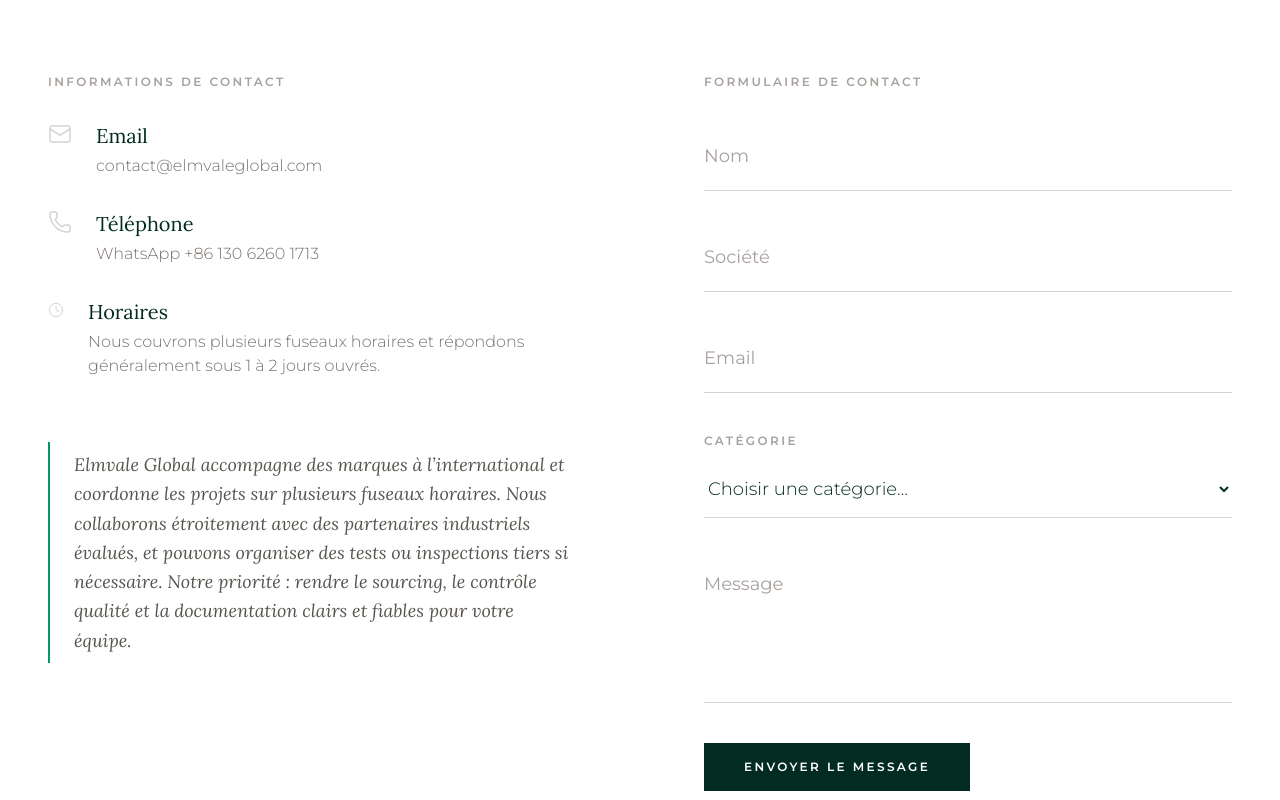
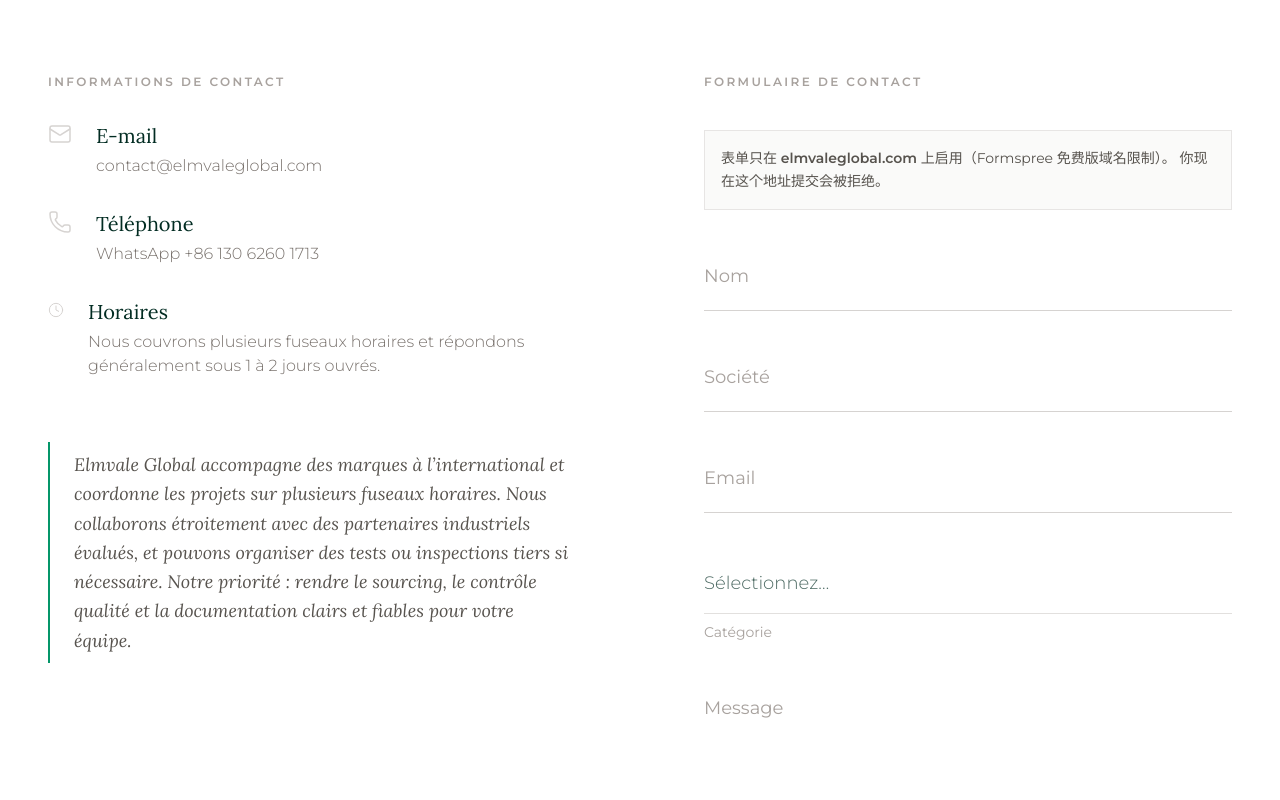
Before and after one commit to cathy6140/-Elmvale-Global-.github.io, a React (Vite) app: page /#/contact in a window 1280 px wide. Shown: the part 480-1280 px from the top of the page. Built offline with nearby package versions, Linux system fonts and the light colour scheme.

Commit message:
Update Contact.tsx

```diff
--- a/src/pages/Contact.tsx
+++ b/src/pages/Contact.tsx
@@ -1,84 +1,51 @@
-import React, { useContext, useMemo, useState } from "react";
+import React, { useContext, useMemo } from "react";
 import { useSearchParams } from "react-router-dom";
 import { LanguageContext } from "../App";
 import { content } from "../content";
 import { Mail, Phone, Clock } from "lucide-react";
 
-const FORM_ENDPOINT = "https://formspree.io/f/xjkaopok"; // ✅ 改成你自己的 Formspree endpoint
+const FORMSPREE_ENDPOINT = "https://formspree.io/f/xjkaopok";
 
 const Contact: React.FC = () => {
   const { language } = useContext(LanguageContext);
   const t = content[language].contact;
 
   const [searchParams] = useSearchParams();
-  const [status, setStatus] = useState<"idle" | "sending" | "success" | "error">("idle");
+  const presetCategory = searchParams.get("category") || "";
 
-  // ✅ 从 URL 读取预选分类：/contact?category=Tubes%20%26%20Sachets
-  const prefillCategory = useMemo(() => {
-    const raw = (searchParams.get("category") || "").trim();
-    if (!raw) return "";
+  const isOfficialHost = useMemo(() => {
+    const host = window.location.hostname;
+    return host === "elmvaleglobal.com"; // 你确认最终就是这个
+  }, []);
 
-    // 统一成 value（EN）以便 <option value="..."> 命中
-    const map: Record<string, string> = {
-      // EN
-      "Bottles & Jars": "Bottles & Jars",
-      "Tubes & Sachets": "Tubes & Sachets",
-      "Pumps & Dispensers": "Pumps & Dispensers",
-      "Caps & Closures": "Caps & Closures",
-      Other: "Other",
+  // 你要的“其他”
+  const categories = useMemo(
+    () => [
+      { value: "airless", labelEn: "Airless", labelFr: "Airless" },
+      { value: "bottles-jars", labelEn: "Bottles & Jars", labelFr: "Flacons & Pots" },
+      { value: "tubes-sachets", labelEn: "Tubes & Sachets", labelFr: "Tubes & Sachets" },
+      { value: "pumps-dispensers", labelEn: "Pumps & Dispensers", labelFr: "Pompes & Distributeurs" },
+      { value: "caps-closures", labelEn: "Caps & Closures", labelFr: "Bouchons & Fermetures" },
+      { value: "other", labelEn: "Other", labelFr: "Autre" },
+    ],
+    []
+  );
 
-      // FR -> EN value
-      "Flacons & Pots": "Bottles & Jars",
-      "Pompes & Distributeurs": "Pumps & Dispensers",
-      "Bouchons & Fermetures": "Caps & Closures",
-      Autre: "Other",
-    };
-
-    return map[raw] || raw;
-  }, [searchParams]);
-
-  const onSubmit = async (e: React.FormEvent<HTMLFormElement>) => {
-    e.preventDefault();
-    setStatus("sending");
-
-    const form = e.currentTarget;
-    const formData = new FormData(form);
-
-    try {
-      const res = await fetch(FORM_ENDPOINT, {
-        method: "POST",
-        body: formData,
-        headers: { Accept: "application/json" },
-      });
-
-      if (res.ok) {
-        setStatus("success");
-        form.reset();
-      } else {
-        setStatus("error");
-      }
-    } catch {
-      setStatus("error");
-    }
-  };
+  const categoryLabel = (c: (typeof categories)[number]) =>
+    language === "fr" ? c.labelFr : c.labelEn;
 
   return (
     <div className="bg-white min-h-screen pt-32">
       {/* Header */}
       <section className="px-6 lg:px-12 max-w-screen-2xl mx-auto mb-20">
-        <h1 className="font-serif text-5xl md:text-7xl text-brand-dark mb-8">
-          {t.intro.title}
-        </h1>
-        <p className="text-xl text-stone-600 font-light max-w-2xl leading-relaxed">
-          {t.intro.desc}
-        </p>
+        <h1 className="font-serif text-5xl md:text-7xl text-brand-dark mb-8">{t.intro.title}</h1>
+        <p className="text-xl text-stone-600 font-light max-w-2xl leading-relaxed">{t.intro.desc}</p>
       </section>
 
       <div className="max-w-screen-2xl mx-auto px-6 lg:px-12 pb-32">
         <div className="grid grid-cols-1 lg:grid-cols-2 gap-20 lg:gap-32">
           {/* Info Side */}
           <div className="space-y-16">
-            {/* Contact Details */}
             <div>
               <h2 className="font-sans text-xs font-bold uppercase tracking-[0.2em] text-stone-400 mb-8">
                 {t.details.title}
@@ -86,44 +53,32 @@ const Contact: React.FC = () => {
 
               <div className="space-y-8">
                 <div className="flex items-start gap-6 group">
-                  <Mail
-                    className="w-6 h-6 text-stone-300 group-hover:text-brand-primary transition"
-                    strokeWidth={1.5}
-                  />
+                  <Mail className="w-6 h-6 text-stone-300 group-hover:text-brand-primary transition" strokeWidth={1.5} />
                   <div>
                     <span className="block font-serif text-xl text-brand-dark mb-1">
-                      {language === "fr" ? "Email" : "Email"}
+                      {t.details.labels?.email ?? "Email"}
                     </span>
-                    <a
-                      href={`mailto:${t.details.email}`}
-                      className="text-stone-500 font-light hover:text-brand-dark transition"
-                    >
+                    <a href={`mailto:${t.details.email}`} className="text-stone-500 font-light hover:text-brand-dark transition">
                       {t.details.email}
                     </a>
                   </div>
                 </div>
 
                 <div className="flex items-start gap-6 group">
-                  <Phone
-                    className="w-6 h-6 text-stone-300 group-hover:text-brand-primary transition"
-                    strokeWidth={1.5}
-                  />
+                  <Phone className="w-6 h-6 text-stone-300 group-hover:text-brand-primary transition" strokeWidth={1.5} />
                   <div>
                     <span className="block font-serif text-xl text-brand-dark mb-1">
-                      {language === "fr" ? "Téléphone" : "Phone"}
+                      {t.details.labels?.phone ?? "Phone"}
                     </span>
                     <span className="text-stone-500 font-light">{t.details.phone}</span>
                   </div>
                 </div>
 
                 <div className="flex items-start gap-6 group">
-                  <Clock
-                    className="w-6 h-6 text-stone-300 group-hover:text-brand-primary transition"
-                    strokeWidth={1.5}
-                  />
+                  <Clock className="w-6 h-6 text-stone-300 group-hover:text-brand-primary transition" strokeWidth={1.5} />
                   <div>
                     <span className="block font-serif text-xl text-brand-dark mb-1">
-                      {language === "fr" ? "Horaires" : "Hours"}
+                      {t.details.labels?.hours ?? "Hours"}
                     </span>
                     <span className="text-stone-500 font-light">{t.details.hours}</span>
                   </div>
@@ -131,32 +86,36 @@ const Contact: React.FC = () => {
               </div>
             </div>
 
-            {/* Map Text */}
             <div className="border-l-2 border-brand-primary pl-6 py-2">
-              <p className="text-stone-600 font-serif italic text-lg leading-relaxed">
-                {t.map}
-              </p>
+              <p className="text-stone-600 font-serif italic text-lg leading-relaxed">{t.map}</p>
             </div>
           </div>
 
           {/* Form Side */}
           <div>
-            <h2 className="font-sans text-xs font-bold uppercase tracking-[0.2em] text-stone-400 mb-10">
-              {t.form.title}
-            </h2>
+            <h2 className="font-sans text-xs font-bold uppercase tracking-[0.2em] text-stone-400 mb-10">{t.form.title}</h2>
 
-            <form className="space-y-10" onSubmit={onSubmit}>
-              {/* ✅ 蜜罐（反垃圾） */}
-              <input
-                type="text"
-                name="_gotcha"
-                className="hidden"
-                tabIndex={-1}
-                autoComplete="off"
-              />
+            {!isOfficialHost && (
+              <div className="mb-8 p-4 border border-stone-200 bg-stone-50 text-stone-600 text-sm leading-relaxed">
+                表单只在 <span className="font-semibold">elmvaleglobal.com</span> 上启用（Formspree 免费版域名限制）。
+                你现在这个地址提交会被拒绝。
+              </div>
+            )}
 
-              {/* 可选：把语言写进提交内容 */}
+            <form
+              action={FORMSPREE_ENDPOINT}
+              method="POST"
+              className="space-y-10"
+              // 关键：让 Formspree 返回 200/JSON，而不是跳转
+              //（有些浏览器对 action 跳转会让你误以为“没反应”）
+              acceptCharset="UTF-8"
+            >
+              {/* 防垃圾 蜜罐 */}
+              <input type="text" name="_gotcha" className="hidden" tabIndex={-1} autoComplete="off" />
+
+              {/* 你需要的隐藏字段：语言 / 预选类目 / 来源 */}
               <input type="hidden" name="language" value={language} />
+              <input type="hidden" name="source" value={window.location.href} />
 
               {/* Name */}
               <div className="relative z-0 w-full group">
@@ -164,13 +123,16 @@ const Contact: React.FC = () => {
                   type="text"
                   name="name"
                   id="name"
-                  required
                   className="block py-4 px-0 w-full text-lg text-brand-dark bg-transparent border-b border-stone-300 appearance-none focus:outline-none focus:ring-0 focus:border-brand-dark peer font-light"
                   placeholder=" "
+                  required
+                  disabled={!isOfficialHost}
                 />
                 <label
                   htmlFor="name"
-                  className="peer-focus:font-medium absolute text-lg text-stone-400 duration-300 transform -translate-y-6 scale-75 top-3 -z-10 origin-[0] peer-focus:left-0 peer-focus:text-brand-dark peer-placeholder-shown:scale-100 peer-placeholder-shown:translate-y-0 peer-focus:scale-75 peer-focus:-translate-y-6"
+                  className="peer-focus:font-medium absolute text-lg text-stone-400 duration-300 transform -translate-y-6 scale-75 top-3 -z-10 origin-[0]
+                  peer-focus:left-0 peer-focus:text-brand-dark peer-placeholder-shown:scale-100 peer-placeholder-shown:translate-y-0 peer-focus:scale-75
+                  peer-focus:-translate-y-6"
                 >
                   {t.form.name}
                 </label>
@@ -184,10 +146,13 @@ const Contact: React.FC = () => {
                   id="company"
                   className="block py-4 px-0 w-full text-lg text-brand-dark bg-transparent border-b border-stone-300 appearance-none focus:outline-none focus:ring-0 focus:border-brand-dark peer font-light"
                   placeholder=" "
+                  disabled={!isOfficialHost}
                 />
                 <label
                   htmlFor="company"
-                  className="peer-focus:font-medium absolute text-lg text-stone-400 duration-300 transform -translate-y-6 scale-75 top-3 -z-10 origin-[0] peer-focus:left-0 peer-focus:text-brand-dark peer-placeholder-shown:scale-100 peer-placeholder-shown:translate-y-0 peer-focus:scale-75 peer-focus:-translate-y-6"
+                  className="peer-focus:font-medium absolute text-lg text-stone-400 duration-300 transform -translate-y-6 scale-75 top-3 -z-10 origin-[0]
+                  peer-focus:left-0 peer-focus:text-brand-dark peer-placeholder-shown:scale-100 peer-placeholder-shown:translate-y-0 peer-focus:scale-75
+                  peer-focus:-translate-y-6"
                 >
                   {t.form.company}
                 </label>
@@ -199,13 +164,16 @@ const Contact: React.FC = () => {
                   type="email"
                   name="email"
                   id="email"
-                  required
                   className="block py-4 px-0 w-full text-lg text-brand-dark bg-transparent border-b border-stone-300 appearance-none focus:outline-none focus:ring-0 focus:border-brand-dark peer font-light"
                   placeholder=" "
+                  required
+                  disabled={!isOfficialHost}
                 />
                 <label
                   htmlFor="email"
-                  className="peer-focus:font-medium absolute text-lg text-stone-400 duration-300 transform -translate-y-6 scale-75 top-3 -z-10 origin-[0] peer-focus:left-0 peer-focus:text-brand-dark peer-placeholder-shown:scale-100 peer-placeholder-shown:translate-y-0 peer-focus:scale-75 peer-focus:-translate-y-6"
+                  className="peer-focus:font-medium absolute text-lg text-stone-400 duration-300 transform -translate-y-6 scale-75 top-3 -z-10 origin-[0]
+                  peer-focus:left-0 peer-focus:text-brand-dark peer-placeholder-shown:scale-100 peer-placeholder-shown:translate-y-0 peer-focus:scale-75
+                  peer-focus:-translate-y-6"
                 >
                   {t.form.email}
                 </label>
@@ -213,37 +181,26 @@ const Contact: React.FC = () => {
 
               {/* Category */}
               <div className="relative z-0 w-full group">
-                <label className="block text-xs uppercase tracking-[0.2em] font-bold text-stone-400 mb-3">
-                  {language === "fr" ? "Catégorie" : "Category"}
-                </label>
-
                 <select
                   name="category"
                   id="category"
+                  defaultValue={presetCategory}
+                  className="block py-4 px-0 w-full text-lg text-brand-dark bg-transparent border-b border-stone-300 appearance-none focus:outline-none focus:ring-0 focus:border-brand-dark font-light"
                   required
-                  defaultValue={prefillCategory || ""}
-                  className="block py-4 px-0 w-full text-lg text-brand-dark bg-transparent border-b border-stone-300 focus:outline-none focus:ring-0 focus:border-brand-dark font-light"
+                  disabled={!isOfficialHost}
                 >
                   <option value="" disabled>
-                    {language === "fr" ? "Choisir une catégorie…" : "Select a category…"}
+                    {language === "fr" ? "Sélectionnez…" : "Select…"}
                   </option>
-
-                  <option value="Bottles & Jars">
-                    {language === "fr" ? "Flacons & Pots" : "Bottles & Jars"}
-                  </option>
-                  <option value="Tubes & Sachets">
-                    {language === "fr" ? "Tubes & Sachets" : "Tubes & Sachets"}
-                  </option>
-                  <option value="Pumps & Dispensers">
-                    {language === "fr" ? "Pompes & Distributeurs" : "Pumps & Dispensers"}
-                  </option>
-                  <option value="Caps & Closures">
-                    {language === "fr" ? "Bouchons & Fermetures" : "Caps & Closures"}
-                  </option>
-
-                  {/* ✅ 其他 */}
-                  <option value="Other">{language === "fr" ? "Autre" : "Other"}</option>
+                  {categories.map((c) => (
+                    <option key={c.value} value={c.value}>
+                      {categoryLabel(c)}
+                    </option>
+                  ))}
                 </select>
+                <label className="block text-sm text-stone-400 mt-2">
+                  {language === "fr" ? "Catégorie" : "Category"}
+                </label>
               </div>
 
               {/* Message */}
@@ -252,51 +209,35 @@ const Contact: React.FC = () => {
                   name="message"
                   id="message"
                   rows={4}
-                  required
                   className="block py-4 px-0 w-full text-lg text-brand-dark bg-transparent border-b border-stone-300 appearance-none focus:outline-none focus:ring-0 focus:border-brand-dark peer font-light resize-none"
                   placeholder=" "
+                  required
+                  disabled={!isOfficialHost}
                 />
                 <label
                   htmlFor="message"
-                  className="peer-focus:font-medium absolute text-lg text-stone-400 duration-300 transform -translate-y-6 scale-75 top-3 -z-10 origin-[0] peer-focus:left-0 peer-focus:text-brand-dark peer-placeholder-shown:scale-100 peer-placeholder-shown:translate-y-0 peer-focus:scale-75 peer-focus:-translate-y-6"
+                  className="peer-focus:font-medium absolute text-lg text-stone-400 duration-300 transform -translate-y-6 scale-75 top-3 -z-10 origin-[0]
+                  peer-focus:left-0 peer-focus:text-brand-dark peer-placeholder-shown:scale-100 peer-placeholder-shown:translate-y-0 peer-focus:scale-75
+                  peer-focus:-translate-y-6"
                 >
                   {t.form.message}
                 </label>
               </div>
 
-              {/* Submit */}
               <button
                 type="submit"
-                disabled={status === "sending"}
-                className="mt-8 bg-brand-dark text-white px-10 py-4 uppercase tracking-[0.2em] text-xs font-semibold hover:bg-brand-primary transition duration-500 disabled:opacity-60 disabled:cursor-not-allowed"
+                disabled={!isOfficialHost}
+                className={`mt-8 px-10 py-4 uppercase tracking-[0.2em] text-xs font-semibold transition duration-500
+                ${isOfficialHost ? "bg-brand-dark text-white hover:bg-brand-primary" : "bg-stone-300 text-white cursor-not-allowed"}`}
               >
-                {status === "sending"
-                  ? language === "fr"
-                    ? "Envoi..."
-                    : "Sending..."
-                  : t.form.submit}
+                {t.form.submit}
               </button>
 
               <p className="text-xs text-stone-400 mt-4 font-light">{t.details.privacy}</p>
-
-              {/* Status messages */}
-              {status === "success" && (
-                <p className="text-sm text-emerald-700 font-light">
-                  {language === "fr" ? "Message envoyé. Merci !" : "Sent! Thank you."}
-                </p>
-              )}
-              {status === "error" && (
-                <p className="text-sm text-red-600 font-light">
-                  {language === "fr"
-                    ? "Échec de l’envoi. Veuillez réessayer ou écrire à contact@elmvaleglobal.com."
-                    : "Failed to send. Please retry or email contact@elmvaleglobal.com."}
-                </p>
-              )}
             </form>
           </div>
         </div>
 
-        {/* Final */}
         <div className="mt-32 text-center">
           <h3 className="font-serif text-3xl text-brand-dark">{t.final}</h3>
         </div>
```
